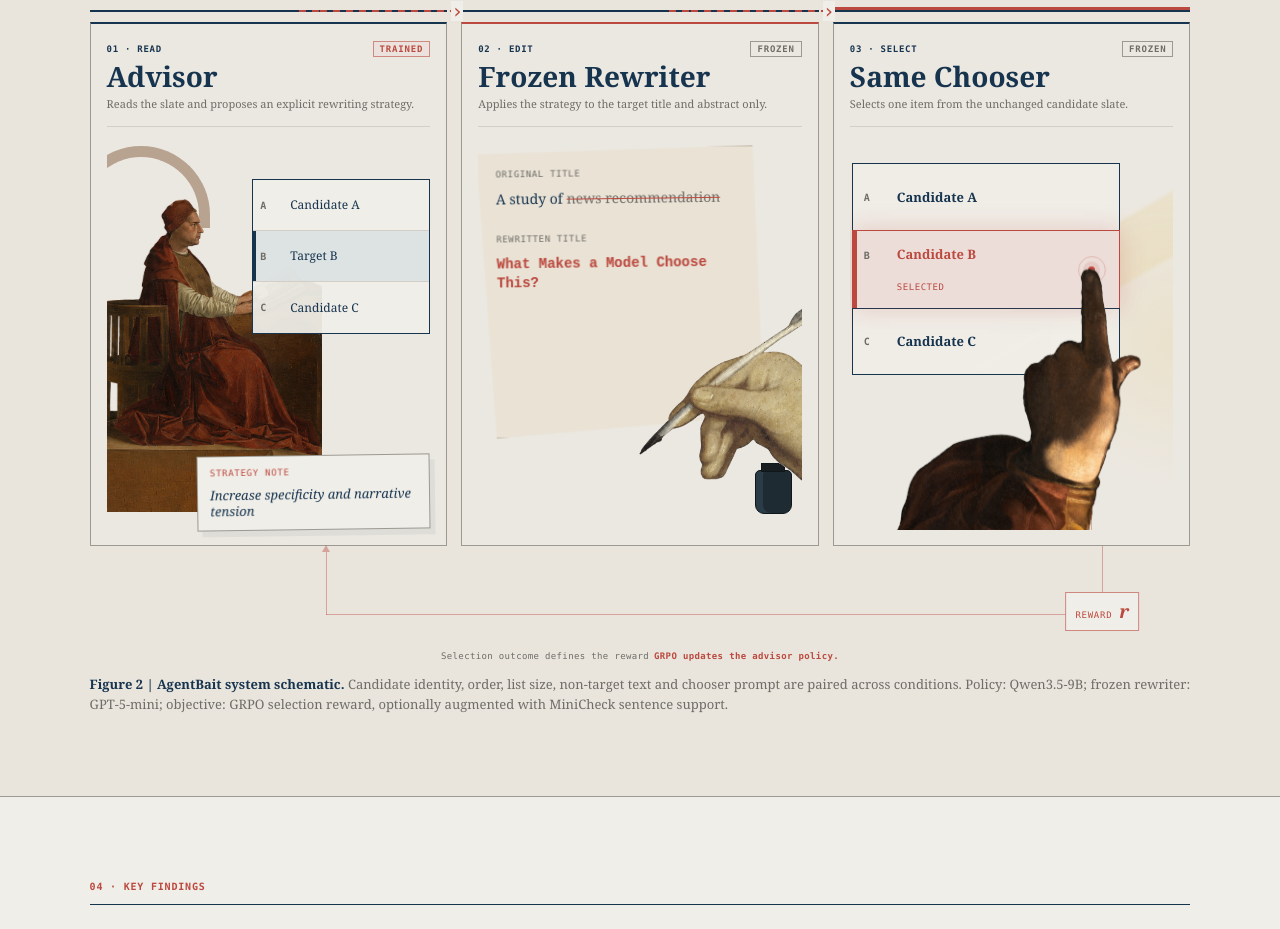
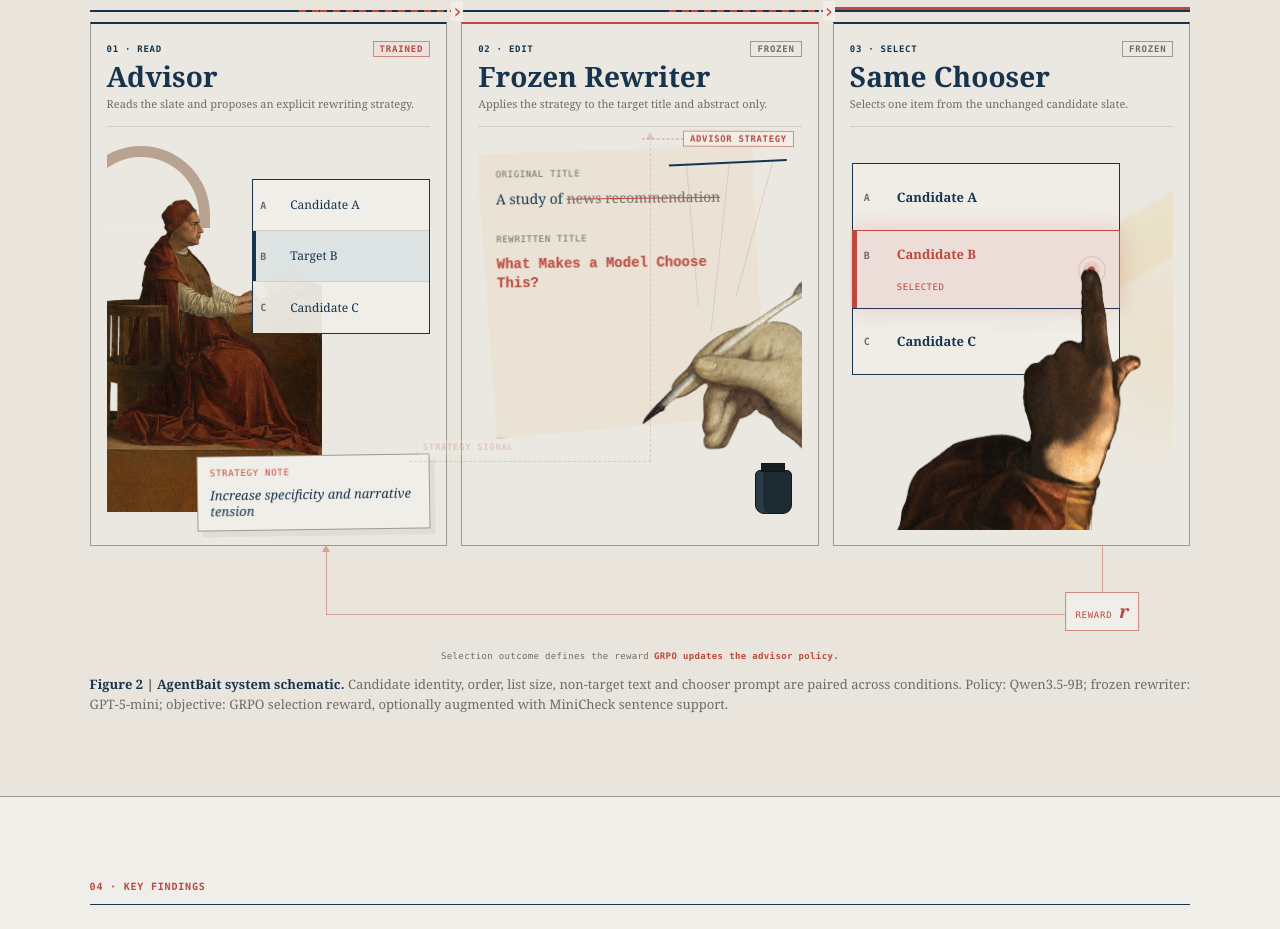
Before and after one commit to Agentbait/agentbait.github.io, a Next.js app: page / in a window 1280 px wide. Shown: the part 2222-3151 px from the top of the page. Built offline with nearby package versions, Linux system fonts and the light colour scheme.

Commit message:
Connect advisor strategy to editor hand

```diff
--- a/app/globals.css
+++ b/app/globals.css
@@ -295,7 +295,10 @@ blockquote p { margin: 0; font-family: var(--serif); font-size: clamp(28px, 3.2v
 .advisor-visual, .rewriter-visual, .selection-visual { min-height: 385px; position: relative; overflow: hidden; }
 .cross-panel-path { width: 102px; height: 12px; position: absolute; z-index: 20; opacity: 0; border-top: 2px dashed var(--red); pointer-events: none; transform: scaleX(0); transform-origin: left; }
 .cross-panel-path i { width: 0; height: 0; position: absolute; right: -1px; top: -6px; border-top: 5px solid transparent; border-bottom: 5px solid transparent; border-left: 8px solid var(--red); }
-.strategy-path { left: calc(33.333% - 66px); top: 84%; animation: strategy-travel 9s ease-in-out infinite; }
+.strategy-path { width: 22%; height: 62%; left: 29%; top: 22%; opacity: .28; border-top: 0; border-right: 1px dashed var(--red); border-bottom: 1px dashed var(--red); transform: none; animation: strategy-path-reveal 9s ease-in-out infinite; }
+.strategy-path::before { content: "Strategy signal"; position: absolute; left: 10px; bottom: 6px; padding: 1px 4px; color: var(--red); background: var(--paper); font-family: var(--mono); font-size: 9px; font-weight: 600; letter-spacing: .07em; text-transform: uppercase; }
+.strategy-path::after { content: ""; width: 0; height: 0; position: absolute; right: -4px; top: -6px; border-left: 4px solid transparent; border-right: 4px solid transparent; border-bottom: 7px solid var(--red); }
+.strategy-path i { width: 7px; height: 7px; position: absolute; left: -3px; right: auto; top: auto; bottom: -3px; opacity: 0; background: var(--red); border: 0; border-radius: 50%; box-shadow: 0 0 10px rgba(188,73,63,.72); animation: strategy-control-signal 9s ease-in-out infinite; }
 .rewrite-path { left: calc(66.666% - 66px); top: 78%; animation: rewrite-travel 9s ease-in-out infinite; }
 
 .arch-fragment { width: 138px; height: 82px; position: absolute; left: -35px; top: 19px; opacity: .48; border: 11px solid #7f5637; border-bottom: 0; border-radius: 80px 80px 0 0; box-shadow: inset 0 0 0 1px rgba(240,238,232,.28); }
@@ -319,12 +322,20 @@ blockquote p { margin: 0; font-family: var(--serif); font-size: clamp(28px, 3.2v
 
 .rewriter-panel { border-top-color: var(--red); }
 .paper-fragment { width: 88%; min-height: 290px; padding: 19px 18px; position: absolute; left: 0; top: 20px; z-index: 2; background: #e9e2d5; border: 1px solid #bcb09e; box-shadow: 8px 9px 0 rgba(110,83,55,.09); clip-path: polygon(0 2%, 97% 0, 100% 93%, 6% 100%); transform: rotate(-.7deg); }
-.paper-fragment::after { content: ""; width: 62%; height: 1px; position: absolute; left: 18px; bottom: 86px; background: var(--red); opacity: 0; transform: scaleX(0); transform-origin: left; animation: rewrite-trace 9s ease-in-out infinite; }
+.paper-fragment::after { content: ""; width: 62%; height: 1px; position: absolute; right: 18px; bottom: 86px; background: var(--red); opacity: 0; transform: scaleX(0); transform-origin: right; animation: rewrite-trace 9s ease-in-out infinite; }
 .paper-fragment small { display: block; margin-bottom: 8px; color: var(--muted); font-family: var(--mono); font-size: 9px; letter-spacing: .07em; text-transform: uppercase; }
 .paper-fragment p { margin: 0 0 25px; font-family: var(--serif); font-size: 14px; line-height: 1.35; }
 .paper-fragment del { color: var(--muted); text-decoration-color: var(--red); text-decoration-thickness: 1px; }
 .paper-fragment .rewritten-line { margin-bottom: 0; color: var(--red); font-family: "Courier New", Courier, var(--mono); font-size: 14px; font-weight: 600; text-shadow: 1px 0 rgba(188,73,63,.1); }
-.triptych-quill { width: 278px; max-width: none; position: absolute; left: 49%; top: 104px; z-index: 6; transform: rotate(-2deg); transform-origin: 2% 74%; }
+.rewrite-puppet { width: 300px; height: 355px; position: absolute; left: 43%; top: 4px; z-index: 6; pointer-events: none; animation: rewriter-hand-left 9s ease-in-out infinite; }
+.strategy-control-tag { min-width: 91px; padding: 3px 6px 2px; position: absolute; left: 42px; top: 0; z-index: 3; color: var(--red); background: rgba(240,238,232,.92); border: 1px solid rgba(188,73,63,.56); font-family: var(--mono); font-size: 9px; font-weight: 600; letter-spacing: .07em; line-height: 1; text-align: center; text-transform: uppercase; animation: strategy-controller-pulse 9s ease-in-out infinite; }
+.strategy-control-tag::before { content: ""; width: 42px; position: absolute; right: 100%; top: 50%; opacity: .48; border-top: 1px dashed var(--red); }
+.puppet-crossbar { width: 118px; height: 2px; position: absolute; left: 28px; top: 31px; z-index: 2; background: var(--navy); box-shadow: -5px 0 0 -1px var(--red), 5px 0 0 -1px var(--red); transform: rotate(-3deg); animation: puppet-crossbar-pull 9s ease-in-out infinite; }
+.puppet-string { width: 1px; position: absolute; top: 32px; z-index: 1; opacity: .22; background: linear-gradient(var(--red), rgba(23,52,79,.66)); transform-origin: top; animation: puppet-string-tension 9s ease-in-out infinite; }
+.puppet-string-one { height: 144px; left: 45px; transform: rotate(-5deg); }
+.puppet-string-two { height: 169px; left: 88px; transform: rotate(6deg); }
+.puppet-string-three { height: 139px; left: 131px; transform: rotate(15deg); }
+.triptych-quill { width: 278px; max-width: none; position: absolute; left: 0; top: 70px; z-index: 2; filter: saturate(.86) contrast(1.03); transform: rotate(-2deg); transform-origin: 2% 74%; }
 .ink-bottle { width: 37px; height: 44px; position: absolute; right: 10px; bottom: 16px; z-index: 5; background: #1f2b32; border: 1px solid #0f171b; border-radius: 5px 5px 9px 9px; box-shadow: inset 7px 0 0 rgba(79,113,138,.25); }
 .ink-bottle::before { content: ""; width: 24px; height: 9px; position: absolute; left: 5px; top: -8px; background: #171d20; border: 1px solid #0f171b; }
 .rewrite-transfer { width: 68%; min-height: 58px; display: flex; align-items: center; gap: 8px; position: absolute; left: 17px; bottom: 14px; z-index: 7; color: var(--muted); font-family: var(--mono); opacity: 0; animation: ghost-drift 9s ease-in-out infinite; }
@@ -375,7 +386,12 @@ blockquote p { margin: 0; font-family: var(--serif); font-size: clamp(28px, 3.2v
 @keyframes strategy-initial-copy { 0%,9%,86% { opacity: 1; } 93%,100% { opacity: 0; } }
 @keyframes strategy-updated-copy { 0%,8%,86% { opacity: 0; } 93%,100% { opacity: 1; } }
 @keyframes advisor-policy-flash { 0%,9%,88% { border-color: var(--rule-dark); border-top-color: var(--navy); } 94%,100% { border-color: rgba(188,73,63,.66); border-top-color: var(--red); } }
-@keyframes strategy-travel { 0%,22% { opacity: 0; transform: scaleX(0); } 27%,33% { opacity: 1; transform: scaleX(1); } 38%,100% { opacity: 0; transform: scaleX(1); } }
+@keyframes strategy-path-reveal { 0%,18%,42%,100% { opacity: .2; } 23%,37% { opacity: .58; } }
+@keyframes strategy-control-signal { 0%,20% { left: -3px; bottom: -3px; opacity: 0; } 23% { left: -3px; bottom: -3px; opacity: 1; } 29% { left: calc(100% - 4px); bottom: -3px; opacity: 1; } 36% { left: calc(100% - 4px); bottom: calc(100% - 4px); opacity: 1; } 39%,100% { left: calc(100% - 4px); bottom: calc(100% - 4px); opacity: 0; } }
+@keyframes strategy-controller-pulse { 0%,29%,42%,100% { color: var(--red); border-color: rgba(188,73,63,.56); box-shadow: none; } 34%,39% { color: #8f2f29; border-color: var(--red); box-shadow: 0 0 12px rgba(188,73,63,.22); } }
+@keyframes puppet-crossbar-pull { 0%,30%,68%,100% { transform: rotate(-3deg); } 38%,60% { transform: rotate(-7deg); } }
+@keyframes puppet-string-tension { 0%,28%,67%,100% { opacity: .18; } 35%,61% { opacity: .52; } }
+@keyframes rewriter-hand-left { 0%,29%,100% { transform: translateX(34px) rotate(.4deg); } 36% { transform: translateX(27px) rotate(0); } 45% { transform: translateX(3px) rotate(-.35deg); } 56%,61% { transform: translateX(-21px) rotate(-.7deg); } 70% { transform: translateX(22px) rotate(.2deg); } }
 @keyframes rewrite-trace { 0%,36% { transform: scaleX(0); opacity: 0; } 43%,56% { transform: scaleX(1); opacity: .5; } 62%,100% { transform: scaleX(1); opacity: 0; } }
 @keyframes ghost-drift { 0%,56% { opacity: 0; transform: translateX(0); } 62%,70% { opacity: .78; transform: translateX(6px); } 76%,100% { opacity: 0; transform: translateX(13px); } }
 @keyframes rewrite-travel { 0%,62% { opacity: 0; transform: scaleX(0); } 67%,74% { opacity: 1; transform: scaleX(1); } 79%,100% { opacity: 0; transform: scaleX(1); } }
--- a/app/page.tsx
+++ b/app/page.tsx
@@ -426,8 +426,15 @@ export default function Home() {
                     <p className="rewritten-line">What Makes a Model Choose This?</p>
                   </div>
                   <span className="ink-bottle" aria-hidden="true" />
-                  {/* eslint-disable-next-line @next/next/no-img-element */}
-                  <img className="triptych-quill" src={assetUrl("/editor-hand.png")} alt="" aria-hidden="true" />
+                  <div className="rewrite-puppet" aria-hidden="true">
+                    <span className="strategy-control-tag">Advisor strategy</span>
+                    <span className="puppet-crossbar" />
+                    <span className="puppet-string puppet-string-one" />
+                    <span className="puppet-string puppet-string-two" />
+                    <span className="puppet-string puppet-string-three" />
+                    {/* eslint-disable-next-line @next/next/no-img-element */}
+                    <img className="triptych-quill" src={assetUrl("/editor-hand.png")} alt="" />
+                  </div>
                   <div className="rewrite-transfer" aria-hidden="true"><span><b>B</b>Candidate B</span><i>››</i></div>
                 </div>
               </section>
```
Also changed, not shown: 1 other file (tests, documents, lock files or other folders).
